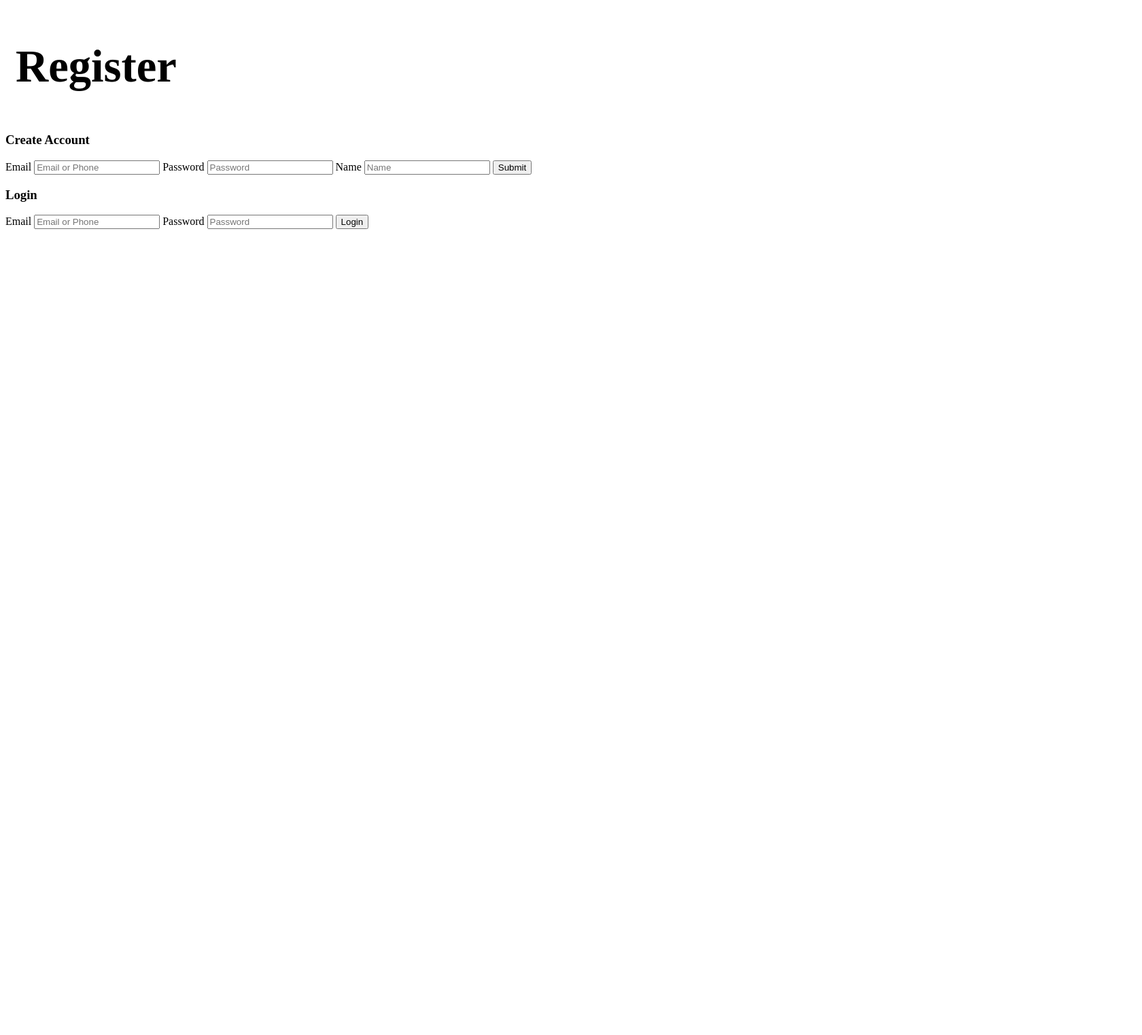
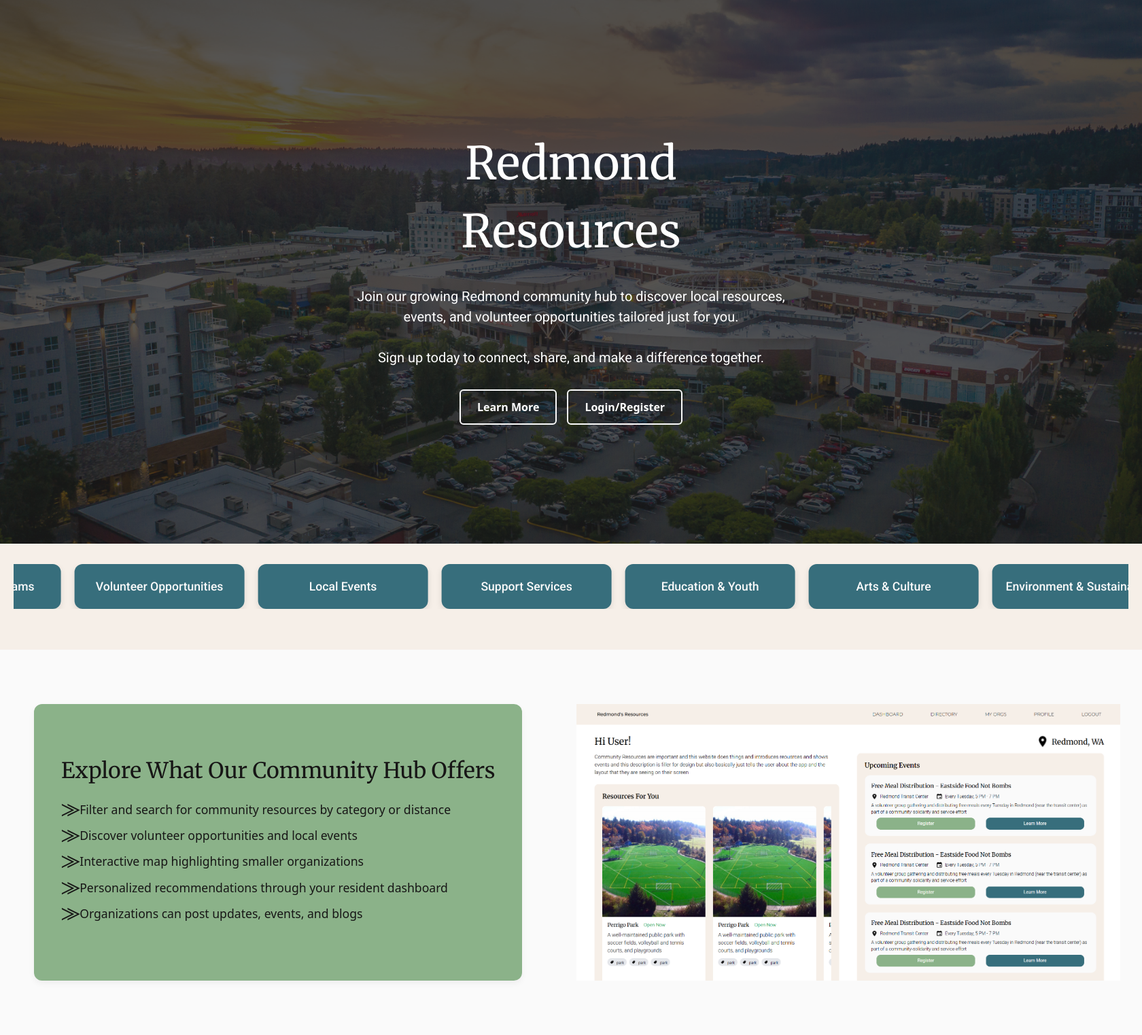
Before and after one commit to emilydma08/community-resource-hub, a Flask app: page / in a window 1680 px wide. Shown: the whole page at 68% size. Before the commit the page ends 337 px from the top, so only its background shows below. Run offline with Flask 3, Linux system fonts and the light colour scheme; some libraries are stand-ins or nearby versions.

Commit message:
landing page html, css, and images

```diff
--- a/app.py
+++ b/app.py
@@ -26,7 +26,7 @@ resource_categories = [
 
 @app.route('/')
 def landing():
-    return render_template('register.html')
+    return render_template('index.html')
 
 @app.route('/login', methods=['GET'])
 def login():
--- a/static/styles.css
+++ b/static/styles.css
@@ -90,3 +90,179 @@ h1{
 .body-font {
   font-family: var(--body-font);
 }
+
+/*Landing Page*/
+
+.hero {
+  position: relative;
+  width: 100%;
+  height: 100vh;
+  background: url(/static/images/redmond.jpg) center center/cover no-repeat;
+  display: flex;
+  align-items: center;
+  justify-content: center;
+}
+
+.overlay {
+  position: absolute;
+  top: 0;
+  left: 0;
+  width: 100%;
+  height: 100%;
+  background-color: rgba(30, 30, 30, 0.75);
+  z-index: 1;
+}
+
+.content {
+  position: relative;
+  z-index: 2;
+  text-align: center;
+  color: #fff;
+  max-width: 700px;
+  padding: 20px;
+}
+
+.content h1 {
+  font-size: 3rem;
+  margin-bottom: 1rem;
+  font-family: var(--heading-font);
+}
+
+.content p {
+  font-size: 1.25rem;
+  margin-bottom: 2rem;
+  line-height: 1.5;
+  font-family: var(--body-font);
+}
+
+.btn {
+  display: inline-block;
+  padding: 0.75rem 1.5rem;
+  border-radius: 6px;
+  font-weight: 600;
+  text-decoration: none;
+  transition: all 0.3s ease;
+  border: 2px solid var(--white);
+  background-color: transparent;
+  color: #fff;
+}
+
+.btn:hover {
+  background-color: transparent;
+  color: var(--green);
+  border-color: var(--green);
+}
+
+.buttons {
+  display: flex;
+  justify-content: center;
+  gap: 15px;
+  flex-wrap: wrap;
+}
+
+.features {
+  background-color: var(--beige);
+  padding: 30px 20px 60px;
+  text-align: center;
+}
+
+.scroll-container {
+  position: relative;
+  width: 100%;
+  overflow: hidden;
+}
+
+.scroll-content {
+  display: flex;
+  gap: 20px;
+  animation: scroll 30s linear infinite;
+}
+
+.card {
+  min-width: 250px;
+  background:var(--blue);
+  padding: 20px;
+  border-radius: 12px;
+  box-shadow: 0 4px 10px rgba(0,0,0,0.1);
+  flex-shrink: 0;
+  font-size: 1.1rem;
+  font-family: var(--body-font);
+  font-weight: 500;
+  color: var(--white);
+}
+
+@keyframes scroll {
+  0% {
+    transform: translateX(0);
+  }
+  100% {
+    transform: translateX(-50%);
+  }
+}
+
+.scroll-content::after {
+  content: '';
+  display: flex;
+}
+
+.about {
+  background-color: var(--white);
+  padding: 80px 50px;
+}
+
+.about-container {
+  display: flex;
+  align-items: stretch;
+  justify-content: flex-start;
+  width: 100%;
+  gap: 80px;
+  margin: 0 auto;
+}
+
+.about-text {
+  flex: 0 0 auto;
+  max-width: 800px;
+  background-color: var(--green);
+  padding: 40px;
+  border-radius: 12px;
+  box-shadow: 0 4px 10px rgba(0, 0, 0, 0.05);
+  display: flex;
+  flex-direction: column;
+  justify-content: center;
+}
+
+.about-text h2 {
+  font-size: 2rem;
+  font-family: var(--heading-font);
+  color: var(--black);
+  margin-bottom: 20px;
+}
+
+.about-text ul {
+  list-style: none;
+  padding-left: 0;
+}
+
+.about-text li {
+  font-size: 1.1rem;
+  color: var(--black);
+  margin-bottom: 12px;
+  padding-left: 1.7rem;
+  position: relative;
+}
+
+.about-text li::before {
+  content: "⨠";
+  position: absolute;
+  left: 0;
+  color: var(--black);
+  font-size: 1.5rem;
+  line-height: 1;
+}
+
+.about-container img {
+  max-height: 100%;
+  width: auto;
+  max-width: 800px;
+  object-fit: contain;
+}
--- a/templates/index.html
+++ b/templates/index.html
@@ -8,9 +8,48 @@
     <link rel="stylesheet" href="{{ url_for('static', filename='styles.css') }}">
 </head>
 <body>
-        {% include "_navbar.html" %}
+    <section class="hero">
+        <div class="overlay"></div>
+        <div class="content">
+            <h1>Redmond Resources</h1>
+            <p>Join our growing Redmond community hub to discover local resources, events, and volunteer opportunities tailored just for you.
+               <br><br>Sign up today to connect, share, and make a difference together.</p>
+            <div class="buttons">
+                <a href="#features" class="btn">Learn More</a>
+                <a href="{{ url_for('register') }}" class="btn">Login/Register</a>
+            </div>
+        </div>
+    </section>
 
-    <h1>Landing</h1>
+    <section id="features" class="features">
+    <div class="scroll-container">
+      <div class="scroll-content">
+        <div class="card">Community Programs</div>
+        <div class="card">Volunteer Opportunities</div>
+        <div class="card">Local Events</div>
+        <div class="card">Support Services</div>
+        <div class="card">Education & Youth</div>
+        <div class="card">Arts & Culture</div>
+        <div class="card">Environment & Sustainability</div>
+        <div class="card">Health & Wellness</div>
+      </div>
+    </div>
+  </section>
+    <section class="about">
+  <div class="about-container">
+    <div class="about-text">
+      <h2>Explore What Our Community Hub Offers</h2>
+      <ul>
+        <li>  Filter and search for community resources by category or distance</li>
+        <li>  Discover volunteer opportunities and local events</li>
+        <li>  Interactive map highlighting smaller organizations</li>
+        <li>  Personalized recommendations through your resident dashboard</li>
+        <li>  Organizations can post updates, events, and blogs</li>
+      </ul>
+    </div>
+    <img src="/static/images/dashboard.png" alt="Community Resources Overview">
+  </div>
+</section>
 
 </body>
 </html>
```
Also changed, not shown: static/images/dashboard.png (added), static/images/redmond.jpg (added).
